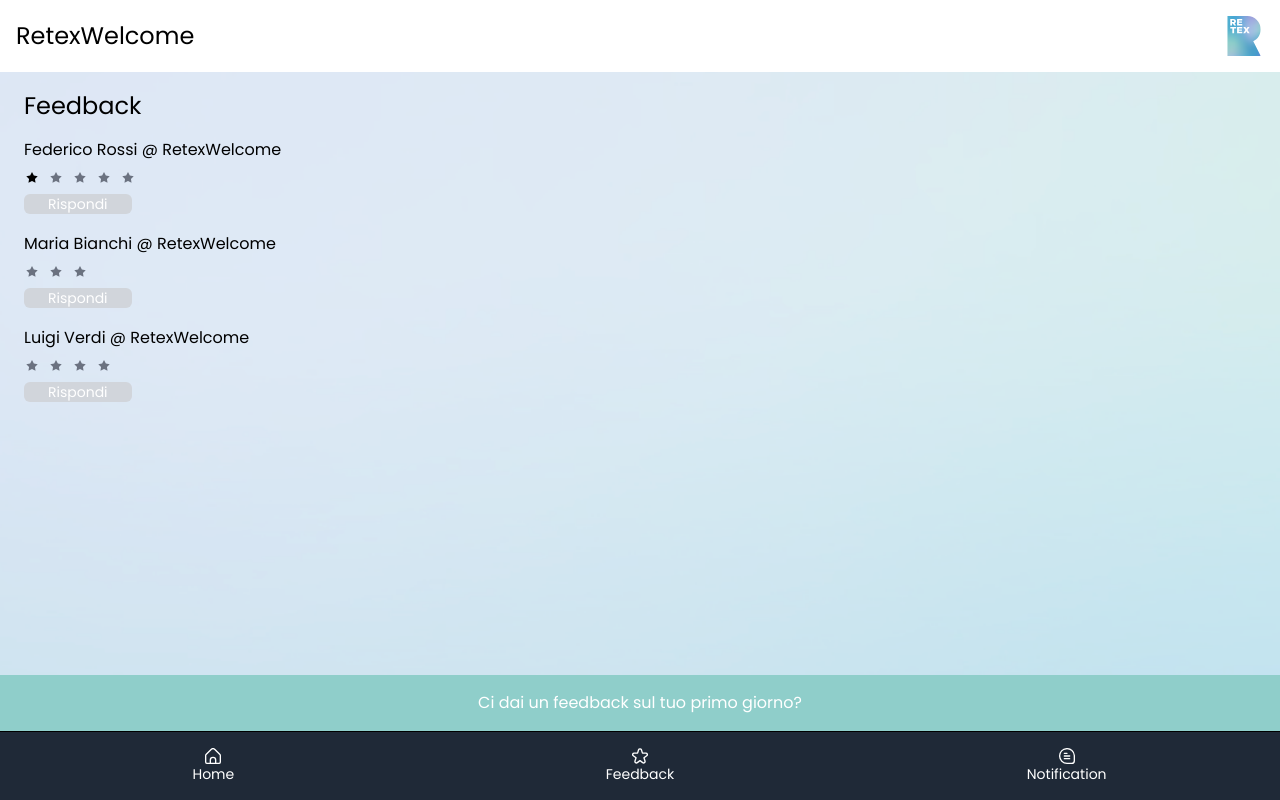
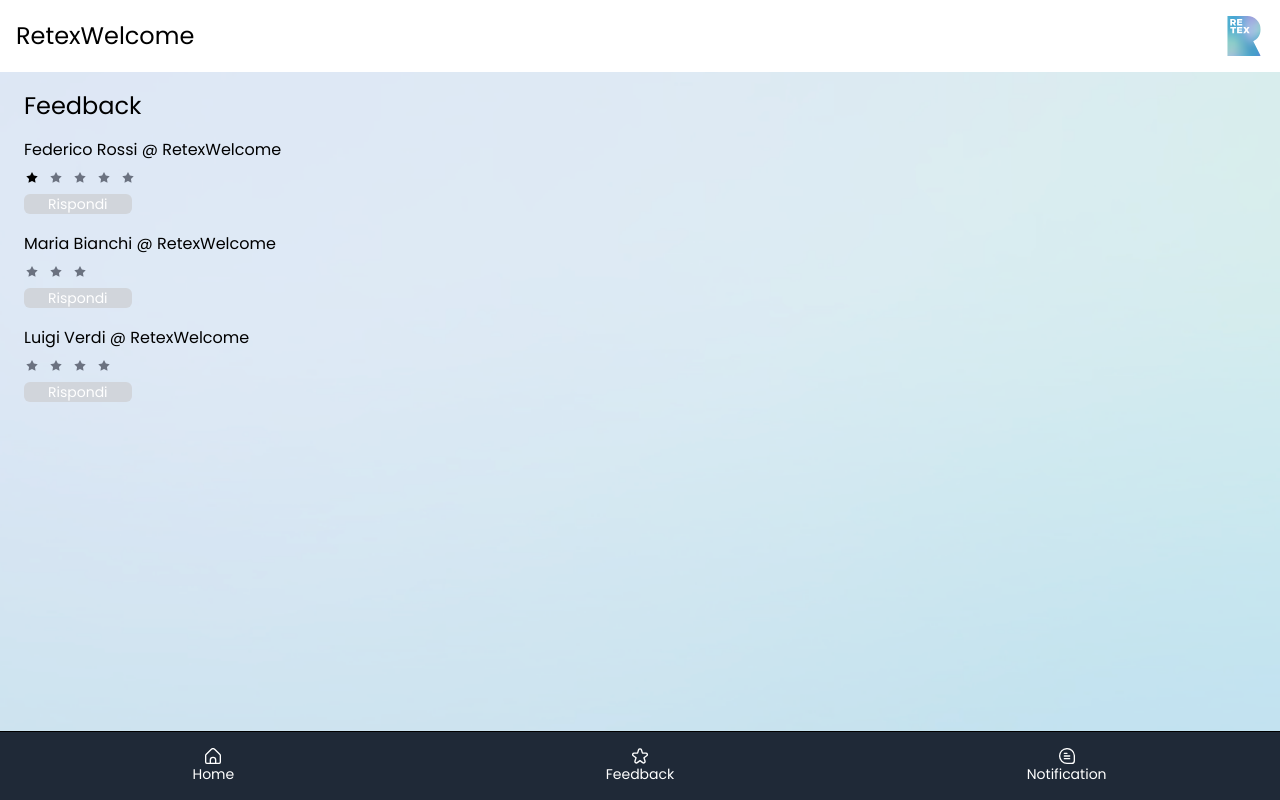
Before and after one commit to sconfa-8/FALSA-Project, a Nuxt app: page /hr/feedback in a window 1280 px wide. Built offline with nearby package versions, Linux system fonts and the light colour scheme.

Commit message:
feat: hife feedback for hr

```diff
--- a/layouts/default.vue
+++ b/layouts/default.vue
@@ -24,7 +24,7 @@
     <div
     class="fixed bottom-0 right-0 left-0 bg-white flex-shrink-0 flex-grow-0"
     >
-    <OrganismsFeedbackUser />
+    <OrganismsFeedbackUser v-if="!isHR" />
     <OrganismsMenuHr v-if="isHR" />
     <OrganismsMenuUser v-else />
   </div>
```
